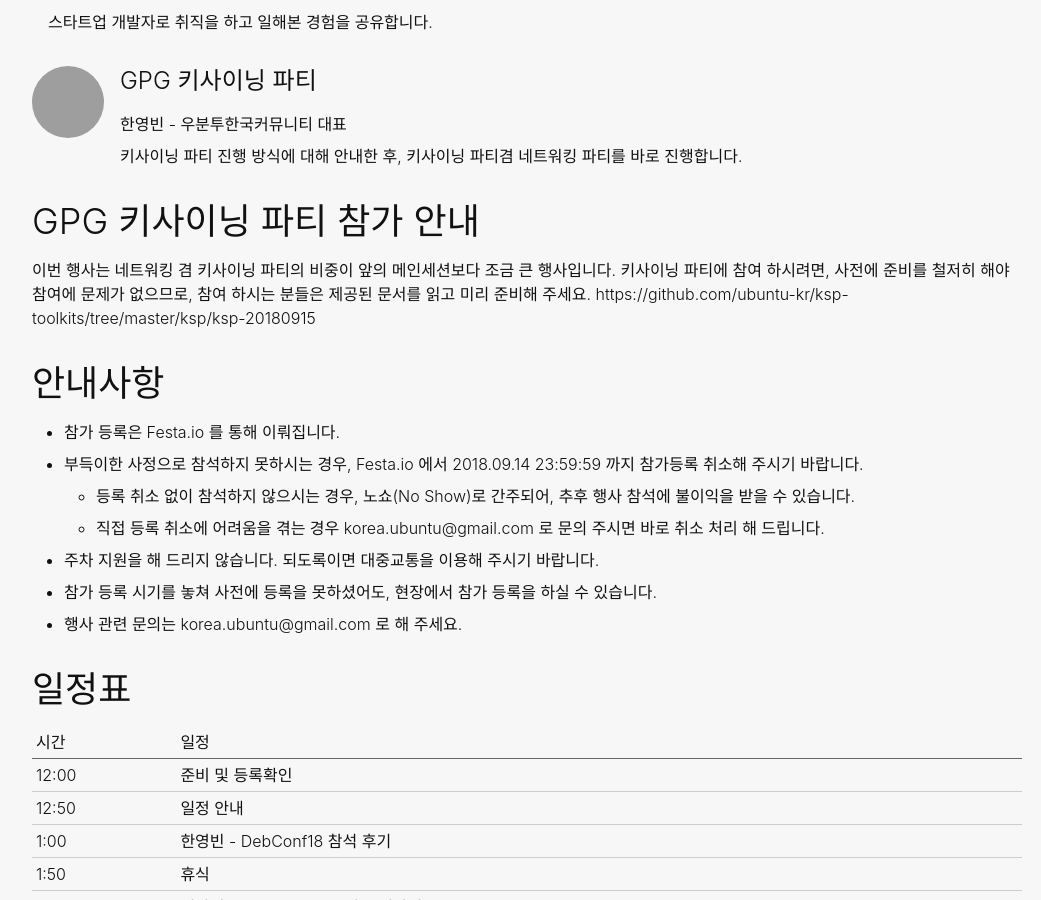
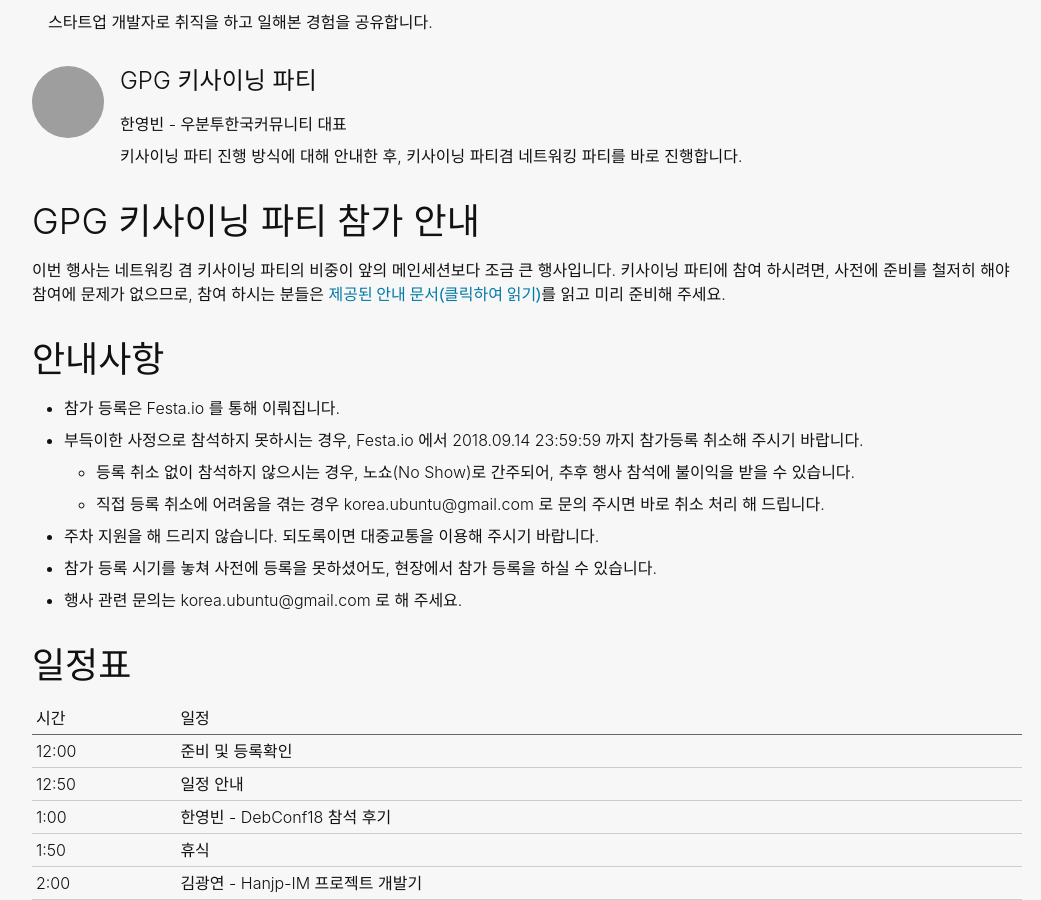
Before and after one commit to ubuntu-kr/events, a Jekyll site: the page built from _posts/2018-09-15-sept-seoul-seminar.md, in a window 1280 px wide and 900 px high, scrolled down 1428 px. Shown: the whole window, without its empty margins (113-1154 px from the left). Built offline with Jekyll 4.4.1, drawn with Linux system fonts in a browser that asks for light colours; some web fonts are replaced; grey boxes are pictures that could not be loaded.

Commit message:
Update 2018-09-15-sept-seoul-seminar.md

```diff
--- a/_posts/2018-09-15-sept-seoul-seminar.md
+++ b/_posts/2018-09-15-sept-seoul-seminar.md
@@ -40,8 +40,8 @@
 ## GPG 키사이닝 파티 참가 안내
 이번 행사는 네트워킹 겸 키사이닝 파티의 비중이 앞의 메인세션보다 조금 큰 행사입니다.
 키사이닝 파티에 참여 하시려면, 사전에 준비를 철저히 해야 참여에 문제가 없으므로,
-참여 하시는 분들은 제공된 문서를 읽고 미리 준비해 주세요.
-https://github.com/ubuntu-kr/ksp-toolkits/tree/master/ksp/ksp-20180915
+참여 하시는 분들은 [**제공된 안내 문서(클릭하여 읽기)**](https://github.com/ubuntu-kr/ksp-toolkits/tree/master/ksp/ksp-20180915
+)를 읽고 미리 준비해 주세요.
 
 ## 안내사항
 - 참가 등록은 Festa.io 를 통해 이뤄집니다.
```
